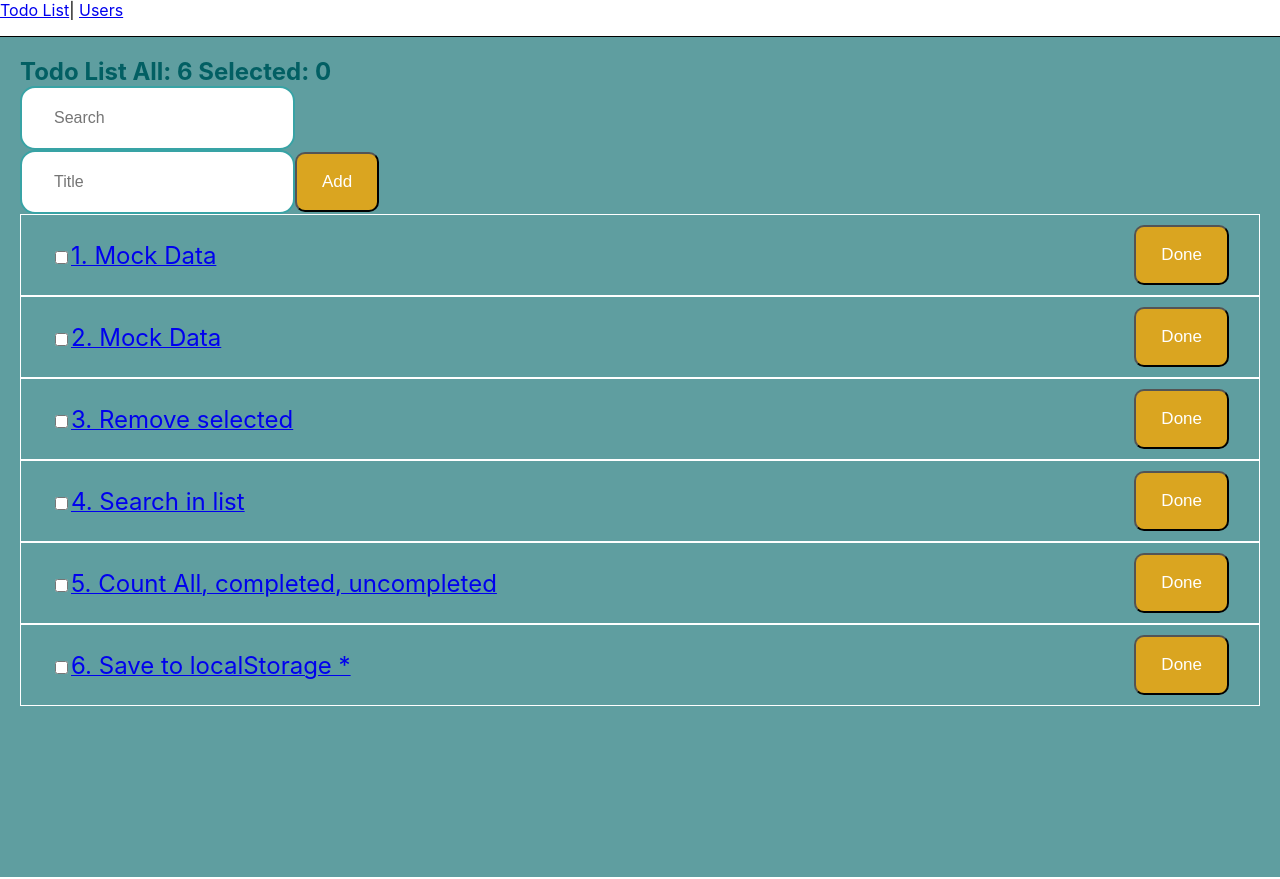
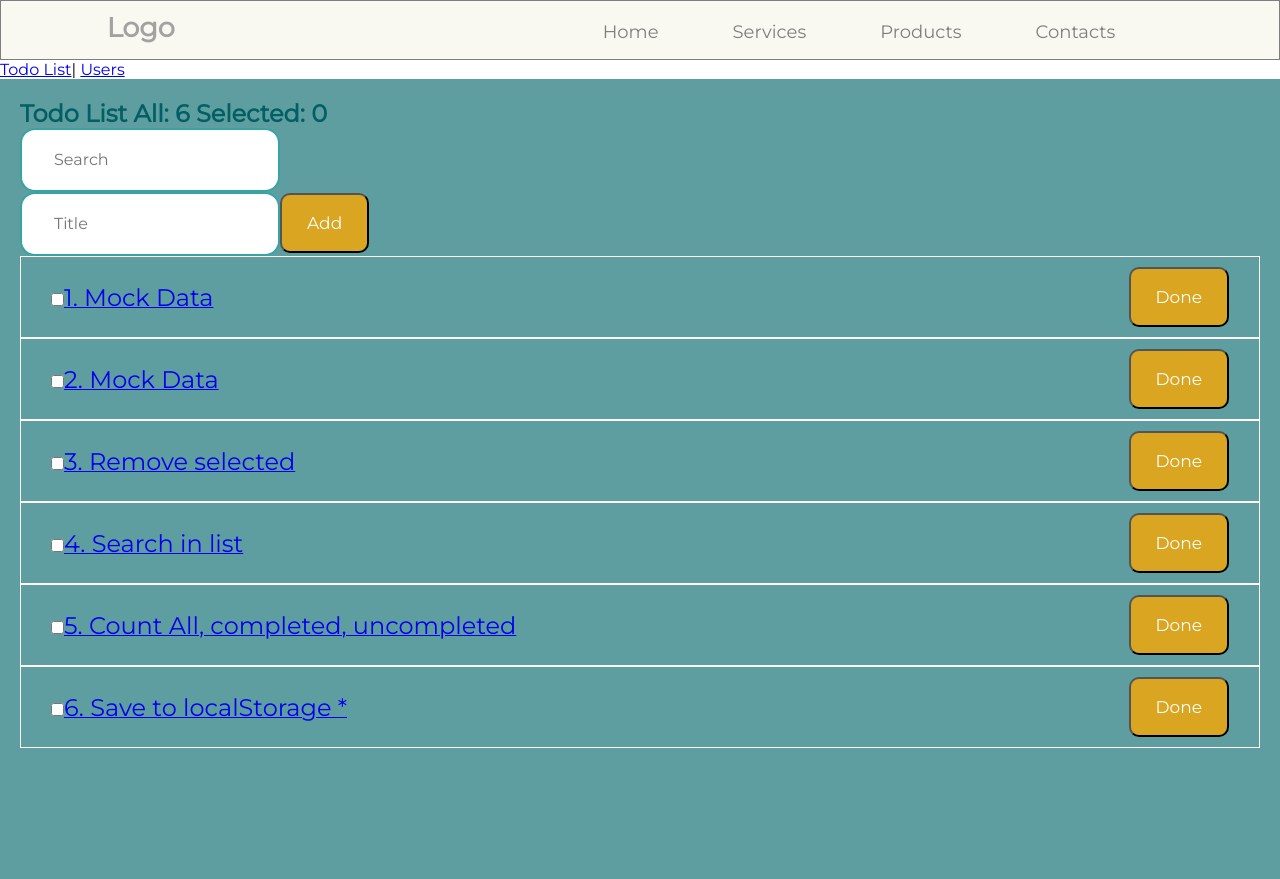
Before and after one commit to Codify-Js/react-project, a React (Create React App) app: page /todo-list in a window 1280 px wide. Built offline with nearby package versions, Linux system fonts and the light colour scheme.

Commit message:
add simple navbar

```diff
--- a/public/index.html
+++ b/public/index.html
@@ -10,6 +10,7 @@
       content="Web site created using create-react-app"
     />
     <link rel="apple-touch-icon" href="%PUBLIC_URL%/logo192.png" />
+    <link href="https://fonts.googleapis.com/css2?family=Montserrat&family=Roboto:ital,wght@0,300;0,400;0,500;0,700;1,300;1,400;1,500&display=swap" rel="stylesheet">
     <!--
       manifest.json provides metadata used when your web app is installed on a
       user's mobile device or desktop. See https://developers.google.com/web/fundamentals/web-app-manifest/
--- a/src/App.css
+++ b/src/App.css
@@ -1,2 +1,6 @@
-.App-header {
+* {
+    box-sizing: border-box;
+    margin:0;
+    padding: 0;
+    font-family: 'Montserrat', sans-serif;
 }
--- a/src/App.js
+++ b/src/App.js
@@ -1,23 +1,20 @@
 import React from 'react';
 import { Link, Outlet } from "react-router-dom";
+import Navbar from "./components/Navbar/Navbar";
 import './App.css';
+
 
 function App() {
   const containerClass = "App";
 
   return (
-    <div className={containerClass}>
-      <header className="App-header">
-        <nav
-          style={{
-            borderBottom: "solid 1px",
-            paddingBottom: "1rem"
-          }}
-        >
+    <div className="App">
+         <Navbar />
+
+
           <Link to="/todo-list">Todo List</Link>|{" "}
           <Link to="/users">Users</Link>
-        </nav>
-      </header>
+
       <Outlet />
     </div>
   );
--- /dev/null
+++ b/src/components/Navbar/MenuItems.js
@@ -0,0 +1,23 @@
+export const MenuItems = [
+    {
+        title: 'Home',
+        url: '#',
+        cName: 'nav-links'
+    },
+    {
+        title: 'Services',
+        url: '#',
+        cName: 'nav-links'
+    },
+    {
+        title: 'Products',
+        url: '#',
+        cName: 'nav-links'
+    },
+    {
+        title: 'Contacts',
+        url: '#',
+        cName: 'nav-links'
+    }
+
+]
--- /dev/null
+++ b/src/components/Navbar/Navbar.css
@@ -0,0 +1,42 @@
+.NavbarItems {
+    background: rgb(245, 245, 229);
+    border: 1px solid black;
+    height: 60px;
+    display: flex;
+    justify-content: space-around;
+    align-content: center;
+    font-size: 18px;
+    opacity: 50%;
+    box-shadow: blanchedalmond;
+}
+
+.navbar-logo {
+    color: black;
+    justify-self: start;
+    cursor: pointer;
+    opacity: 70%;
+    margin-top: 10px;
+}
+
+.nav-menu {
+    display: grid;
+    grid-template-columns: repeat(5, auto);
+    grid-gap: 10px;
+    list-style-type: none;
+    text-align: center;
+    width: 70vh;
+    justify-content: end;
+    margin-right: 1rem;
+    padding-top: 10px;
+}
+.nav-links{
+    color: black;
+    text-decoration: none;
+    padding: 0.6rem 1rem;
+}
+
+.nav-links:hover {
+    background-color: rgb(240, 227, 227);
+    border-radius: 4px;
+    transition: all 0.2s ease-out;
+}
--- /dev/null
+++ b/src/components/Navbar/Navbar.js
@@ -0,0 +1,31 @@
+import React from 'react'
+import { MenuItems} from "./MenuItems"
+import './Navbar.css'
+
+
+class Navbar extends React.Component {
+    render() {
+        return (
+            <nav className="NavbarItems">
+                <h1 className="navbar-logo">Logo</h1>
+            <div className="menu-icon">
+            </div>
+            <ul className="nav-menu">
+                    {MenuItems.map((item, index) => {
+                            return (
+                                <li className="nav-links" key={index}>
+                                        <a className={item.cName} href={item.url}>
+                                            {item.title}
+                                        </a>
+                                </li>
+
+                            )
+                    })}
+                </ul>
+
+            </nav>
+        )
+    }
+}
+
+export default Navbar
--- a/src/containers/TodoList/TodoContainer.css
+++ b/src/containers/TodoList/TodoContainer.css
@@ -13,7 +13,6 @@
 .list-block {
     border: 1px solid white;
     padding: 10px 30px;
-
     display: flex;
     justify-content: space-between;
     align-items: center;
--- a/src/index.js
+++ b/src/index.js
@@ -5,6 +5,7 @@ import TodoContainer from './containers/TodoList/TodoContainer';
 import TodoItemComponent from './containers/TodoList/TodoItemComponent';
 
 import UsersContainer from './containers/Users/UsersContainer';
+import Navbar from './components/Navbar/Navbar';
 
 import App from './App';
 import './index.css';
```
